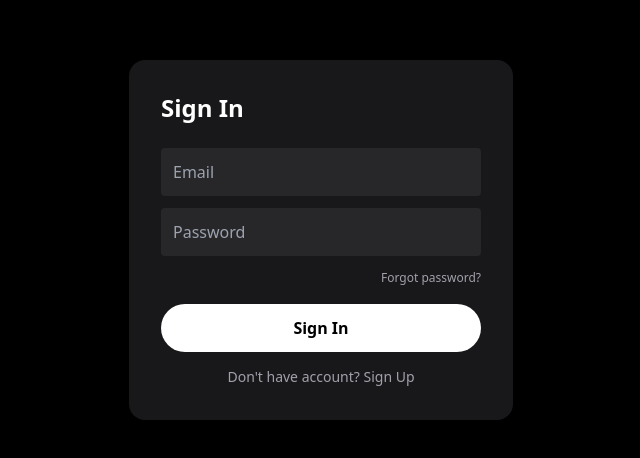
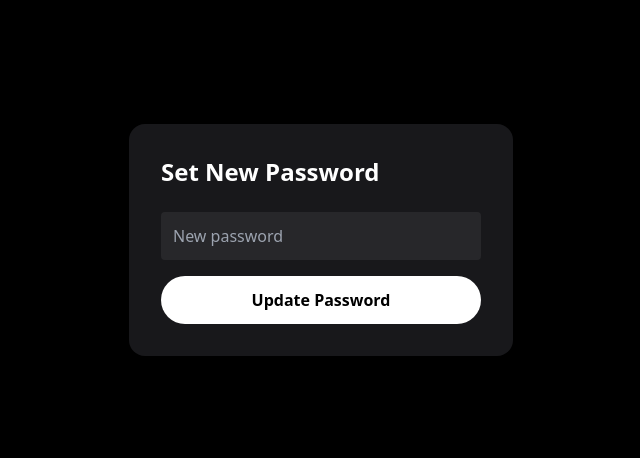
Before and after one commit to Gokhan1979/flammode-shop, a Next.js app: page /auth in a window 1280 px wide. Shown: the part 160-618 px from the top of the page, without its empty margins (319-959 px from the left). Built offline with nearby package versions, Linux system fonts and the light colour scheme; no server answers.

Commit message:
Refactor AuthPage to ResetPage with password update

```diff
--- a/app/auth/page.tsx
+++ b/app/auth/page.tsx
@@ -1,84 +1,31 @@
 'use client'
 import { useState } from 'react'
-import { supabase } from '../../lib/supabase'
+import { supabase } from '../../../lib/supabase'
 
-export default function AuthPage(){
-  const [email,setEmail]=useState('')
+export default function ResetPage(){
   const [password,setPassword]=useState('')
-  const [isLogin,setIsLogin]=useState(true)
-  const [forgotMode,setForgotMode]=useState(false)
   const [message,setMessage]=useState('')
   const [loading,setLoading]=useState(false)
 
-  const handleAuth = async()=>{
+  const handleUpdate = async()=>{
     setLoading(true)
-    setMessage('')
-    try{
-      if(isLogin){
-        const { error } = await supabase.auth.signInWithPassword({email,password})
-        if(error) throw error
-        window.location.href='/'
-      } else {
-        const { error } = await supabase.auth.signUp({email,password})
-        if(error) throw error
-        setMessage('Check your email to confirm account!')
-      }
-    }catch(err:any){
-      setMessage(err.message)
+    const { error } = await supabase.auth.updateUser({ password })
+    if(error) setMessage(error.message)
+    else {
+      setMessage('Password updated! Redirecting to login...')
+      setTimeout(()=> window.location.href='/auth', 1500)
     }
     setLoading(false)
   }
 
-  const handleForgot = async()=>{
-    if(!email){ setMessage('Please enter your email first!'); return }
-    setLoading(true)
-    setMessage('')
-    try{
-      const { error } = await supabase.auth.resetPasswordForEmail(email, {
-        redirectTo: `${window.location.origin}/auth/reset`
-      })
-      if(error) throw error
-      setMessage('Reset link sent! Check your email.')
-    }catch(err:any){
-      setMessage(err.message)
-    }
-    setLoading(false)
-  }
-
-  // FORGOT PASSWORD PAGE
-  if(forgotMode){
-    return(
-      <div className="min-h-screen bg-black text-white flex items-center justify-center p-6">
-        <div className="w-full max-w-sm bg-zinc-900 p-8 rounded-2xl">
-          <h1 className="text-2xl font-black mb-2">Forgot Password</h1>
-          <p className="text-zinc-500 text-sm mb-6">Enter your email to get reset link</p>
-          <input value={email} onChange={e=>setEmail(e.target.value)} placeholder="Enter your email" className="w-full bg-zinc-800 p-3 rounded mb-4 outline-none" />
-          {message && <p className="text-sm mb-4 text-yellow-400">{message}</p>}
-          <button onClick={handleForgot} disabled={loading} className="w-full bg-white text-black py-3 rounded-full font-bold mb-3">
-            {loading ? 'Sending...' : 'Send Reset Link'}
-          </button>
-          <button onClick={()=>{setForgotMode(false); setMessage('')}} className="w-full text-zinc-400 text-sm">Back to Login</button>
-        </div>
-      </div>
-    )
-  }
-
-  // LOGIN / SIGNUP PAGE
   return(
     <div className="min-h-screen bg-black text-white flex items-center justify-center p-6">
       <div className="w-full max-w-sm bg-zinc-900 p-8 rounded-2xl">
-        <h1 className="text-2xl font-black mb-6">{isLogin ? 'Sign In' : 'Sign Up'}</h1>
-        <input value={email} onChange={e=>setEmail(e.target.value)} placeholder="Email" className="w-full bg-zinc-800 p-3 rounded mb-3 outline-none" />
-        <input value={password} onChange={e=>setPassword(e.target.value)} placeholder="Password" type="password" className="w-full bg-zinc-800 p-3 rounded mb-2 outline-none" />
-        <div className="text-right mb-4">
-          <button onClick={()=>setForgotMode(true)} className="text-xs text-zinc-400 hover:text-white">Forgot password?</button>
-        </div>
+        <h1 className="text-2xl font-black mb-6">Set New Password</h1>
+        <input value={password} onChange={e=>setPassword(e.target.value)} type="password" placeholder="New password" className="w-full bg-zinc-800 p-3 rounded mb-4 outline-none" />
         {message && <p className="text-sm mb-4 text-yellow-400">{message}</p>}
-        <button onClick={handleAuth} disabled={loading} className="w-full bg-white text-black py-3 rounded-full font-bold mb-3">
-          {loading ? 'Loading...' : isLogin ? 'Sign In' : 'Sign Up'}
-        </button>
-        <button onClick={()=>setIsLogin(!isLogin)} className="w-full text-zinc-400 text-sm">
-          {isLogin ? "Don't have account? Sign Up" : "Already have account? Sign In"}
+        <button onClick={handleUpdate} disabled={loading} className="w-full bg-white text-black py-3 rounded-full font-bold">
+          {loading ? 'Updating...' : 'Update Password'}
         </button>
       </div>
     </div>
```
